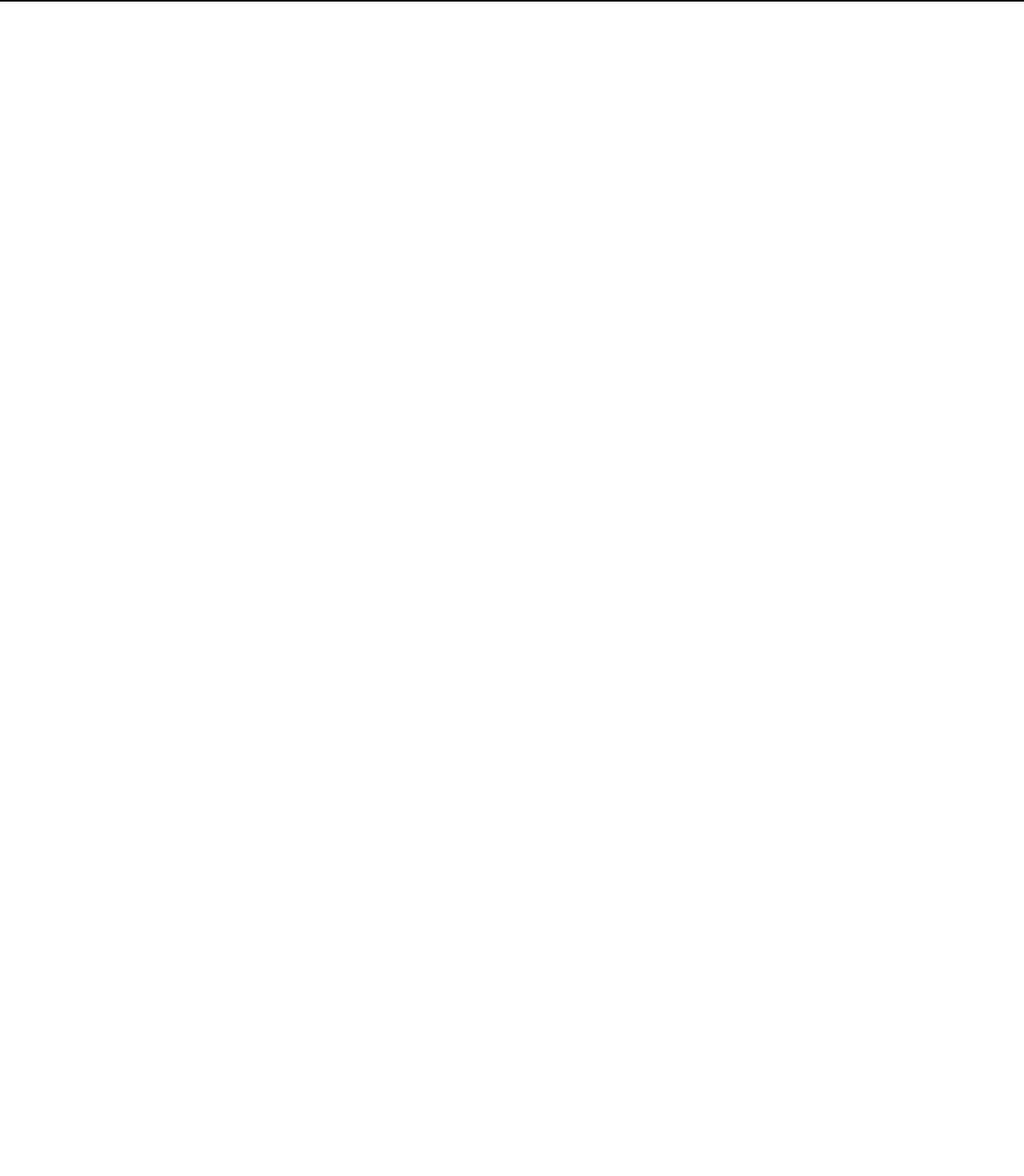
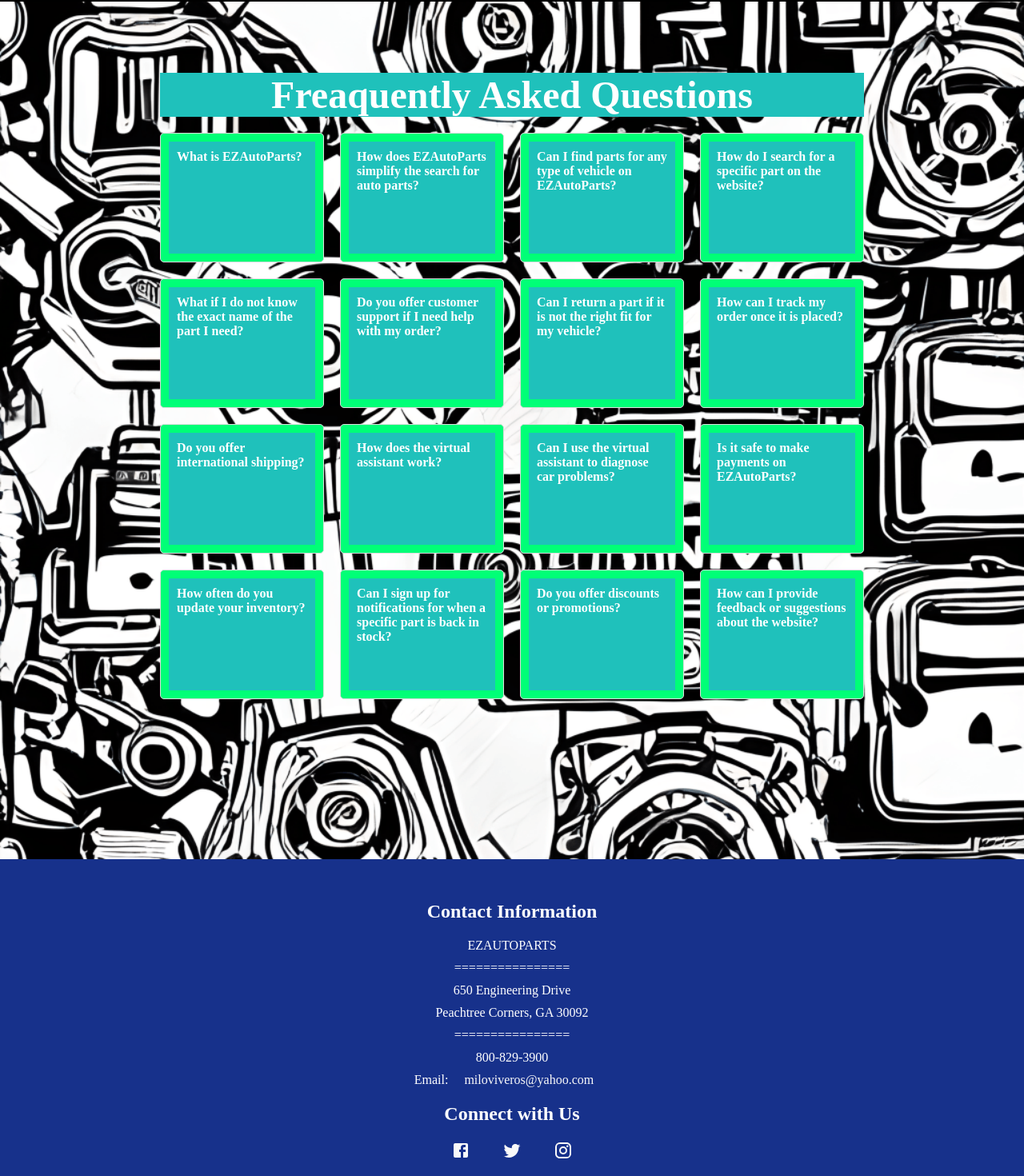
Before and after one commit to Henderson-Jake/EZAutoParts, a React (Create React App) app: page /FAQ in a window 1280 px wide. Shown: the part 141-1611 px from the top of the page at 80% size. Before the commit the page ends 800 px from the top, so only its background shows below. Built offline with nearby package versions, Linux system fonts and the light colour scheme.

Commit message:
FAQ Page Creation

```diff
--- a/src/pages/Contact.js
+++ b/src/pages/Contact.js
@@ -1,6 +1,4 @@
 import React from 'react';
-import { Link } from 'react-router-dom';
-import Logo from '../assets/Logo.png';
 import ContactHeaderImage from '../assets/ContactHeaderImage.png';
 import '../styles/ContactStyles.css';
 import FacebookIcon from '@mui/icons-material/Facebook';
@@ -16,7 +14,6 @@
             <img src={ContactHeaderImage} alt="Contact Us" className="ContactImage" />
           </div>
           <div className="HeaderOverlay">
-            <h1 className="OverlayTitle" style={{ marginBottom: '20px' }}></h1>
             <p className="OverlaySubtitle"></p>
           </div>
         </div>
--- a/src/pages/FAQ.js
+++ b/src/pages/FAQ.js
@@ -1,15 +1,74 @@
-import React from 'react'
-
+import React, { useState } from 'react';
+import '../styles/FAQ.css';
+import FacebookIcon from '@mui/icons-material/Facebook';
+import TwitterIcon from '@mui/icons-material/Twitter';
+import InstagramIcon from '@mui/icons-material/Instagram';
 
 function FAQ() {
+  const [activeIndex, setActiveIndex] = useState(null);
+
+  const questionsAnswers = [
+    { question: 'What is EZAutoParts?', answer: 'EZAutoParts is an e-commerce website dedicated to making the search for auto parts easier and more user-friendly.' },
+    { question: 'How does EZAutoParts simplify the search for auto parts?', answer: 'We provide an intuitive user interface and implement features like a virtual assistant to help users find the parts they need quickly and easily.' },
+    { question: 'Can I find parts for any type of vehicle on EZAutoParts?', answer: 'Yes, we offer a wide range of parts for various vehicle makes and models.' },
+    { question: 'How do I search for a specific part on the website?', answer: 'You can use our search bar to enter the name or part number, or you can use our virtual assistant for guided assistance.' },
+    { question: 'What if I do not know the exact name of the part I need?', answer: 'Our virtual assistant can help you identify the part you need based on a description of the issue or the function of the part.' },
+    { question: 'Do you offer customer support if I need help with my order?', answer: 'Yes, we have a dedicated customer support team ready to assist you with any questions or concerns.' },
+    { question: 'Can I return a part if it is not the right fit for my vehicle?', answer: 'Yes, we have a return policy in place. Please refer to our Returns & Refunds section for more details.' },
+    { question: 'How can I track my order once it is placed?', answer: 'You will receive a tracking number in your order confirmation email, which you can use to track your shipment.' },
+    { question: 'Do you offer international shipping?', answer: 'Currently, we only ship within the United States, but we plan to expand our shipping options in the future.' },
+    { question: 'How does the virtual assistant work?', answer: 'Our virtual assistant uses AI technology to understand your queries and guide you to the right parts or information on our website.' },
+    { question: 'Can I use the virtual assistant to diagnose car problems?', answer: 'Yes, you can describe your car\'s symptoms, and the virtual assistant can suggest possible parts that might need replacement.' },
+    { question: 'Is it safe to make payments on EZAutoParts?', answer: 'Yes, we use secure payment gateways to ensure your transactions are safe and confidential.' },
+    { question: 'How often do you update your inventory?', answer: 'Our inventory is regularly updated to ensure we have the latest parts available for our customers.' },
+    { question: 'Can I sign up for notifications for when a specific part is back in stock?', answer: 'Yes, you can subscribe to back-in-stock alerts for any part that is currently unavailable.' },
+    { question: 'Do you offer discounts or promotions?', answer: 'Yes, we periodically offer discounts and promotions. Sign up for our newsletter to stay updated on our latest deals.' },
+    { question: 'How can I provide feedback or suggestions about the website?', answer: 'We value your feedback! You can contact us through our feedback form or reach out to our customer support team!' },
+  ];
+
+  const toggleAnswer = (index) => {
+    setActiveIndex(activeIndex === index ? null : index);
+  };
+
   return (
-    <div>
-      <h1>FAQ</h1>
-
-
-
+    <div className="faq-container">
+      <div className="faq-section">
+        <h1>Freaquently Asked Questions</h1>
+        <div className="faq-grid">
+          {questionsAnswers.map((qa, index) => (
+            <div key={index} className="faq-item" onClick={() => toggleAnswer(index)}>
+              <div className="faq-question">{qa.question}</div>
+              {activeIndex === index && <div className="faq-answer">{qa.answer}</div>}
+            </div>
+          ))}
+        </div>
+      </div>
+      <footer className="ContactFooter">
+        <div className="ContactInfo">
+          <h2>Contact Information</h2>
+          <p>EZAUTOPARTS</p>
+          <p>================</p>
+          <p>650 Engineering Drive </p>
+          <p>Peachtree Corners, GA 30092</p>
+          <p>================</p>
+          <p>800-829-3900</p>
+          <p>Email:<a href="mailto:miloviveros@yahoo.com">miloviveros@yahoo.com</a></p>
+        </div>
+        <div className="SocialMedia">
+          <h2>Connect with Us</h2>
+          <a href="https://www.facebook.com"><FacebookIcon /></a>
+          <a href="https://www.twitter.com"><TwitterIcon /></a>
+          <a href="https://www.instagram.com"><InstagramIcon /></a>
+        </div>
+        <div className="BusinessHours">
+          <h2>Business Hours</h2>
+          <p>Monday - Friday: 9am - 5pm</p>
+          <p>Saturday: 10am - 4pm</p>
+          <p>Sunday: Closed</p>
+        </div>
+      </footer>
     </div>
-  )
+  );
 }
 
-export default FAQ
+export default FAQ;
--- /dev/null
+++ b/src/styles/FAQ.css
@@ -0,0 +1,53 @@
+.faq-section {
+    padding: 200px;
+    background-color: #f4f4f4;
+    text-align: center;
+    background-image: url('../assets/FAQ Background.png');
+    background-size: cover;
+    background-position: center;
+}
+
+.faq-section h1 {
+    font-size: 3rem;
+    margin-bottom: 20px;
+    color: rgb(255, 255, 255);
+    background-color: #1fc1bb;
+}
+.faq-grid {
+    display: grid;
+    grid-template-columns: repeat(4, 1fr);
+    gap: 20px;
+}
+
+.faq-item {
+    padding: 10px;
+    background-color: #00ff77;
+    cursor: pointer;
+    border: 1px solid #ddd;
+    border-radius: 5px;
+    transition: all 0.3s ease;
+    box-sizing: border-box;
+}
+
+.faq-item:hover {
+    box-shadow: 0 2px 5px rgba(0, 0, 0, 0.2);
+}
+
+.faq-question {
+    padding: 10px;
+    background-color: #1fc1bb;
+    color: white;
+    border: none;
+    cursor: pointer;
+    text-align: left;
+    font-weight: bold;
+    box-sizing: border-box;
+    height: 140px;
+}
+
+.faq-answer {
+    padding: 10px;
+    background-color: #f0f0f0;
+    margin-top: 10px;
+    height: 140px;
+}
```
Also changed, not shown: src/assets/FAQ Background.png (added).
